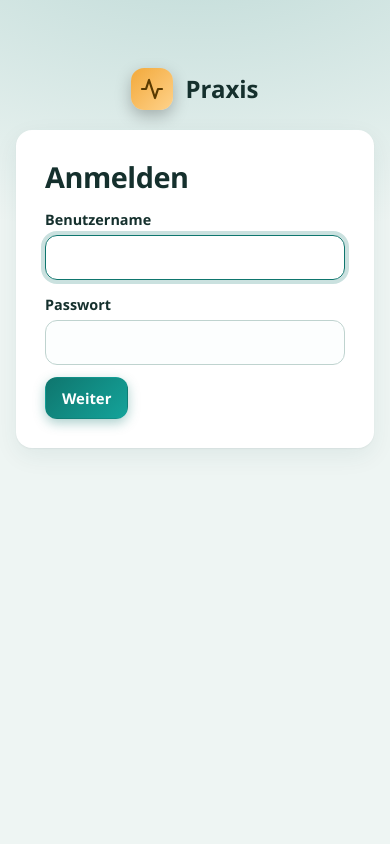
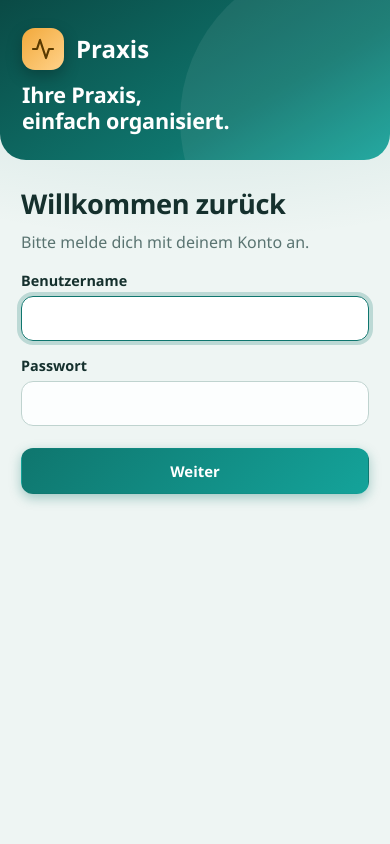
Before and after one commit to EdRe22/Physio, a Django app: page /login/ in a window 390 px wide. Run offline with Django 5.2, Linux system fonts and the light colour scheme; parts of the project's set-up code (start-up, migrations or seed data) failed here and were passed over.

Commit message:
UI: zweigeteilte Anmeldeseite, Mobilansicht korrigiert
Co-Authored-By: Claude Sonnet 5.5 <noreply@anthropic.com>

```diff
--- a/accounts/templates/accounts/login.html
+++ b/accounts/templates/accounts/login.html
@@ -2,7 +2,8 @@
 {% block title %}Anmelden{% endblock %}
 {% block content %}
 <div class="card login">
-  <h1>Anmelden</h1>
+  <h1>Willkommen zurück</h1>
+  <p class="muted">Bitte melde dich mit deinem Konto an.</p>
   <form method="post">{% csrf_token %}
     {% if form.errors %}<p class="error">Benutzername oder Passwort falsch, oder das Konto ist vorübergehend gesperrt.</p>{% endif %}
     <label for="id_username">Benutzername</label>{{ form.username }}
--- a/accounts/templates/accounts/otp_setup.html
+++ b/accounts/templates/accounts/otp_setup.html
@@ -1,7 +1,7 @@
 {% extends "base.html" %}
 {% block title %}Zweiten Faktor einrichten{% endblock %}
 {% block content %}
-<div class="card login" style="max-width:520px">
+<div class="card login">
   <h1>Zweiten Faktor einrichten</h1>
   <p>Scanne den QR-Code mit einer Authenticator-App und gib danach den angezeigten Code ein.</p>
   <div>{{ qr }}</div>
--- a/static/theme.css
+++ b/static/theme.css
@@ -144,3 +144,39 @@ tbody tr:hover td, table tr:hover td { background: color-mix(in srgb, var(--bran
 }
 .daycol header { gap: 6px; } .daycol header strong { font-size: .86rem; overflow: hidden; text-overflow: ellipsis; }
 td.num, th.num { white-space: nowrap; }
+
+/* Anmeldung: zweigeteilt */
+.guestwrap { max-width: 980px; padding: 6vh 20px 40px; display: grid; grid-template-columns: 1fr 1fr; gap: 0; align-items: stretch; margin-top: 6vh; padding: 0; background: var(--surface); border-radius: 26px; box-shadow: 0 24px 60px color-mix(in srgb, var(--brand) 22%, transparent); overflow: hidden; }
+.guestside { background: linear-gradient(150deg, var(--side-from), var(--side-to) 65%, var(--brand-2)); color: #fff; padding: 44px 40px; display: flex; flex-direction: column; justify-content: center; gap: 22px; position: relative; overflow: hidden; }
+.guestside::before { content: ""; position: absolute; width: 320px; height: 320px; border-radius: 50%; background: rgba(255, 255, 255, .07); right: -110px; bottom: -120px; }
+.guestside .guestbrand { margin: 0; justify-content: flex-start; color: #fff; }
+.guestside h2 { font-size: 1.9rem; line-height: 1.2; margin: 0; letter-spacing: -.01em; color: #fff; }
+.guestside ul { list-style: none; padding: 0; margin: 0; display: grid; gap: 16px; position: relative; z-index: 1; }
+.guestside li { display: flex; gap: 14px; align-items: flex-start; opacity: .93; } .guestside li .ic { margin-top: 3px; width: 22px; height: 22px; }
+.guestwrap .content { display: flex; align-items: center; padding: 44px 40px; }
+.guestwrap main { width: 100%; padding: 0; animation: none; }
+.guestwrap .card.login { box-shadow: none; padding: 0; background: transparent; }
+.guestwrap .card.login h1 { font-size: 1.7rem; }
+.guestwrap .card.login button.primary { width: 100%; margin-top: 22px; min-height: 46px; }
+.guestwrap input#token { font-size: 1.6rem; letter-spacing: .35em; text-align: center; font-variant-numeric: tabular-nums; }
+@media (max-width: 820px) {
+  .guestwrap { grid-template-columns: 1fr; margin: 0 auto; border-radius: 0; box-shadow: none; background: transparent; min-height: 100vh; align-content: start; }
+  .guestside { padding: 28px 22px 26px; border-radius: 0 0 26px 26px; gap: 12px; } .guestside h2 { font-size: 1.35rem; } .guestside ul { display: none; }
+  .guestwrap .content { padding: 26px 20px 40px; }
+}
+
+/* Mobil: Spalte darf nicht über den Rand wachsen */
+@media (max-width: 920px) {
+  .shell { grid-template-columns: minmax(0, 1fr); }
+  .side, .content { min-width: 0; max-width: 100vw; }
+  html, body { overflow-x: hidden; }
+  .stats { grid-template-columns: 1fr 1fr; }
+  .hero { padding: 22px 20px; border-radius: 18px; } .hero h1 { font-size: 1.5rem; }
+  .pagehead .actions { width: 100%; }
+  .layout { grid-template-columns: minmax(0, 1fr); }
+  .card { padding: 18px 16px; }
+  .tlrow { grid-template-columns: 56px 1fr auto; gap: 10px; }
+  .weekbar .title { font-size: 1.05rem; }
+}
+.tile .label { padding-right: 34px; }
+@media (max-width: 920px) { .tablewrap { margin: 0 -4px; } .tablewrap table { font-size: .9rem; } .tablewrap td, .tablewrap th { padding: 8px 8px; } }
--- a/templates/base.html
+++ b/templates/base.html
@@ -206,7 +206,15 @@
 <div class="content">
 {% else %}
 <div class="guestwrap">
-  <div class="guestbrand"><span class="mark"><svg class="ic" aria-hidden="true"><use href="#i-pulse"/></svg></span><strong>Praxis</strong></div>
+  <aside class="guestside" aria-hidden="true">
+    <div class="guestbrand"><span class="mark"><svg class="ic"><use href="#i-pulse"/></svg></span><strong>Praxis</strong></div>
+    <h2>Ihre Praxis,<br>einfach organisiert.</h2>
+    <ul>
+      <li><svg class="ic"><use href="#i-lock"/></svg><span>Patientendaten sind verschlüsselt und nur für Sie sichtbar.</span></li>
+      <li><svg class="ic"><use href="#i-calendar"/></svg><span>Termine, Räume und Erinnerungen an einem Ort.</span></li>
+      <li><svg class="ic"><use href="#i-file"/></svg><span>Honorarnoten und Buchhaltung ohne Doppelarbeit.</span></li>
+    </ul>
+  </aside>
 <div class="content">
 {% endif %}
 <main>
```
